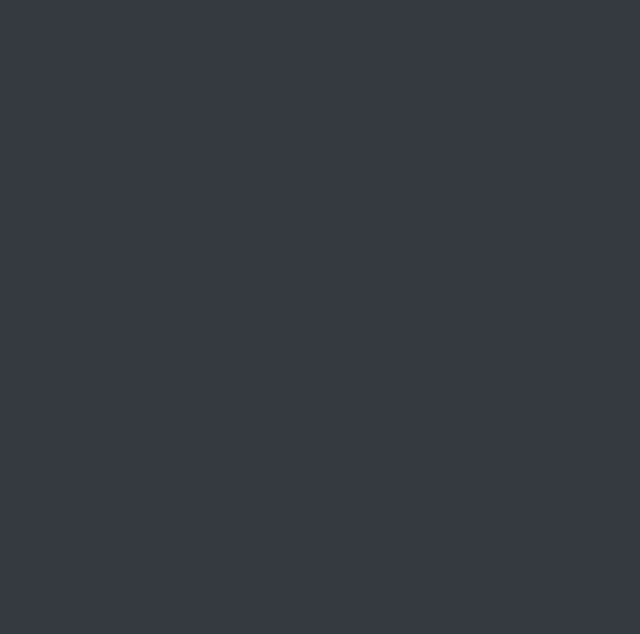
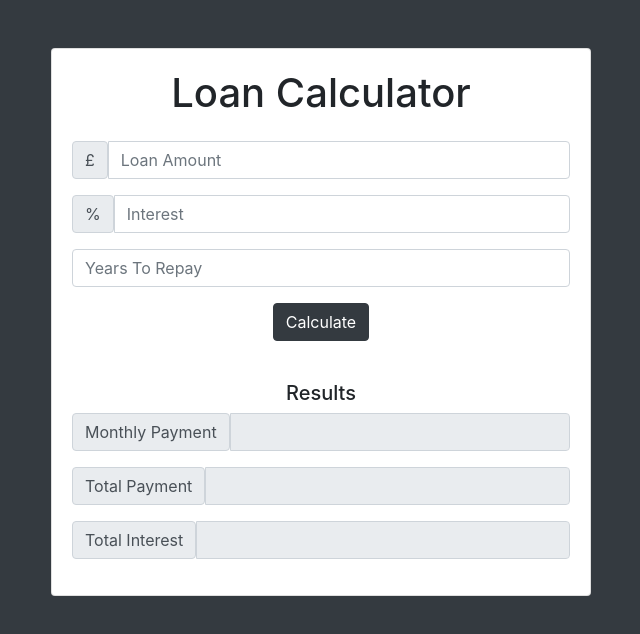
Before and after one commit to UnmadeBed/loan_calculator, a plain HTML site: page index.html in a window 1280 px wide. Shown: the whole page, without its empty margins (319-959 px from the left). Drawn offline with nearby package versions, Linux system fonts and the light colour scheme.

Commit message:
complete HTML UI

```diff
--- a/index.html
+++ b/index.html
@@ -12,6 +12,63 @@
 </head>
 
 <body class="bg-dark">
+  <div class="container">
+    <div class="row">
+      <div class="col-md-6 mx-auto">
+        <div class="card card-body text-center mt-5">
+          <h1 class="heading display-5 pb-3">Loan Calculator</h1>
+          <form id="loan-form">
+            <div class="form-group">
+              <div class="input-group">
+                <span class="input-group-text">£</span>
+                <input type="number" class="form-control" id="amount" placeholder="Loan Amount">
+              </div>
+            </div>
+            <div class="form-group">
+              <div class="input-group">
+                <span class="input-group-text">%</span>
+                <input type="number" class="form-control" id="interest" placeholder="Interest">
+              </div>
+            </div>
+            <div class="form-group">
+              <input type="number" class="form-control" id="years" placeholder="Years To Repay">
+            </div>
+            <div class="form-group">
+              <input type="submit" value="Calculate" class="btn btn-dark btn-dark">
+            </div>
+          </form>
+          <!-- LOADER HERE -->
+          <!-- <div id="loading">
+            <img src="img/loading.gif" alt="">
+          </div> -->
+          <!-- RESULTS -->
+          <div id="results" class="pt-4">
+          <h5>Results</h5>
+            <div class="form-group">
+              <div class="input-group">
+                <span class="input-group-text">Monthly Payment</span>
+                <input type="number" class="form-control" id="monthly-payment" disabled>
+              </div>
+            </div>
+
+            <div class="form-group">
+              <div class="input-group">
+                <span class="input-group-text">Total Payment</span>
+                <input type="number" class="form-control" id="total-payment" disabled>
+              </div>
+            </div>
+
+            <div class="form-group">
+              <div class="input-group">
+                <span class="input-group-text">Total Interest</span>
+                <input type="number" class="form-control" id="total-interest" disabled>
+              </div>
+            </div>
+          </div>
+        </div>
+      </div>
+    </div>
+  </div>
 
 
   <!-- Optional JavaScript; choose one of the two! -->
@@ -29,6 +86,7 @@
     <script src="https://cdn.jsdelivr.net/npm/popper.js@1.16.1/dist/umd/popper.min.js" integrity="sha384-9/reFTGAW83EW2RDu2S0VKaIzap3H66lZH81PoYlFhbGU+6BZp6G7niu735Sk7lN" crossorigin="anonymous"></script>
     <script src="https://cdn.jsdelivr.net/npm/bootstrap@4.5.3/dist/js/bootstrap.min.js" integrity="sha384-w1Q4orYjBQndcko6MimVbzY0tgp4pWB4lZ7lr30WKz0vr/aWKhXdBNmNb5D92v7s" crossorigin="anonymous"></script>
     -->
+    <script src="app.js"></script>
 </body>
 
 </html>
```
